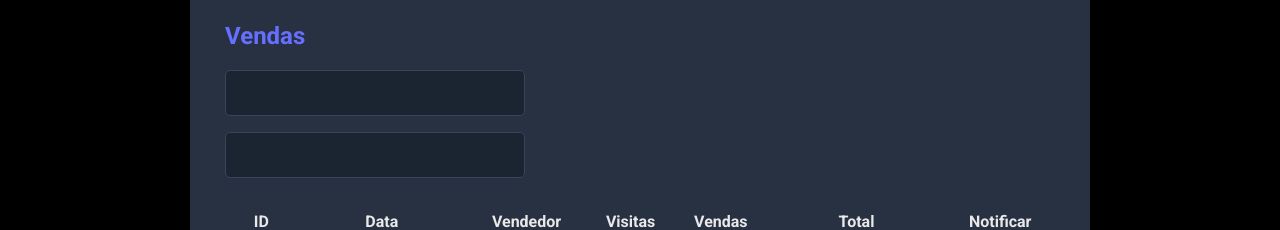
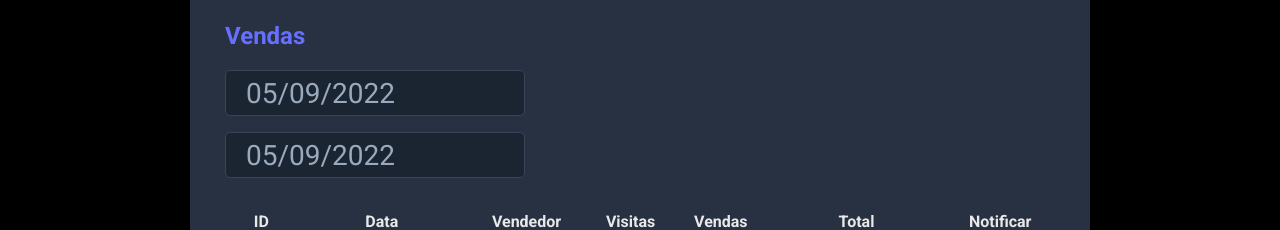
Before and after one commit to wesleymo22/Dsmeta, a React (Vite) app in the folder Frontend/: page / in a window 1280 px wide. Shown: the part 273-503 px from the top of the page. Built offline with nearby package versions, Linux system fonts and the light colour scheme.

Commit message:
DatePicker

```diff
--- a/Frontend/package.json
+++ b/Frontend/package.json
@@ -9,7 +9,9 @@
     "preview": "vite preview"
   },
   "dependencies": {
+    "@types/react-datepicker": "4.4.2",
     "react": "^18.2.0",
+    "react-datepicker": "4.8.0",
     "react-dom": "^18.2.0"
   },
   "devDependencies": {
--- a/Frontend/src/components/SalesCard/index.tsx
+++ b/Frontend/src/components/SalesCard/index.tsx
@@ -1,3 +1,5 @@
+import DatePicker from "react-datepicker"
+import "react-datepicker/dist/react-datepicker.css"
 import NotificationButton from "../NotificationButton"
 import "./styles.css"
 
@@ -10,10 +12,20 @@
                     <h2 className="dsmeta-sales-title">Vendas</h2>
                     <div>
                         <div className="dsmeta-form-control-container">
-                            <input className="dsmeta-form-control" type="text" />
+                            <DatePicker
+                            selected={new Date()}
+                            onChange={(date: Date) => {}}
+                            className="dsmeta-form-control"
+                            dateFormat="dd/MM/yyyy"
+                            />
                         </div>
                         <div className="dsmeta-form-control-container">
-                            <input className="dsmeta-form-control" type="text" />
+                        <DatePicker
+                            selected={new Date()}
+                            onChange={(date: Date) => {}}
+                            className="dsmeta-form-control"
+                            dateFormat="dd/MM/yyyy"
+                            />
                         </div>
                     </div>
 
```
Also changed, not shown: 1 other file (tests, documents, lock files or other folders).
